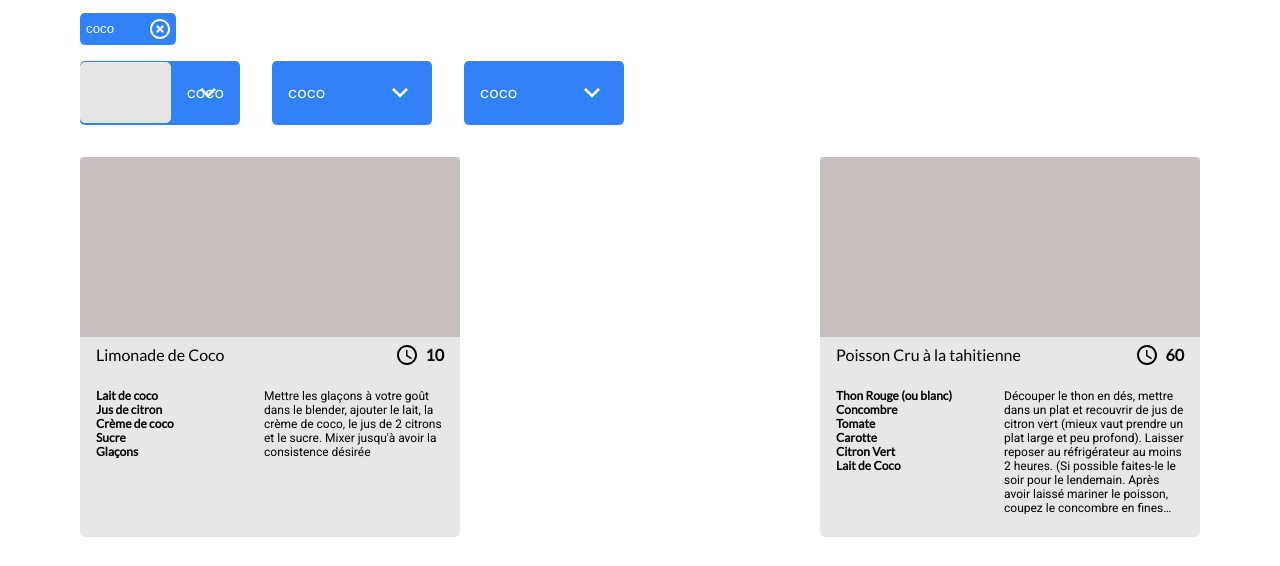
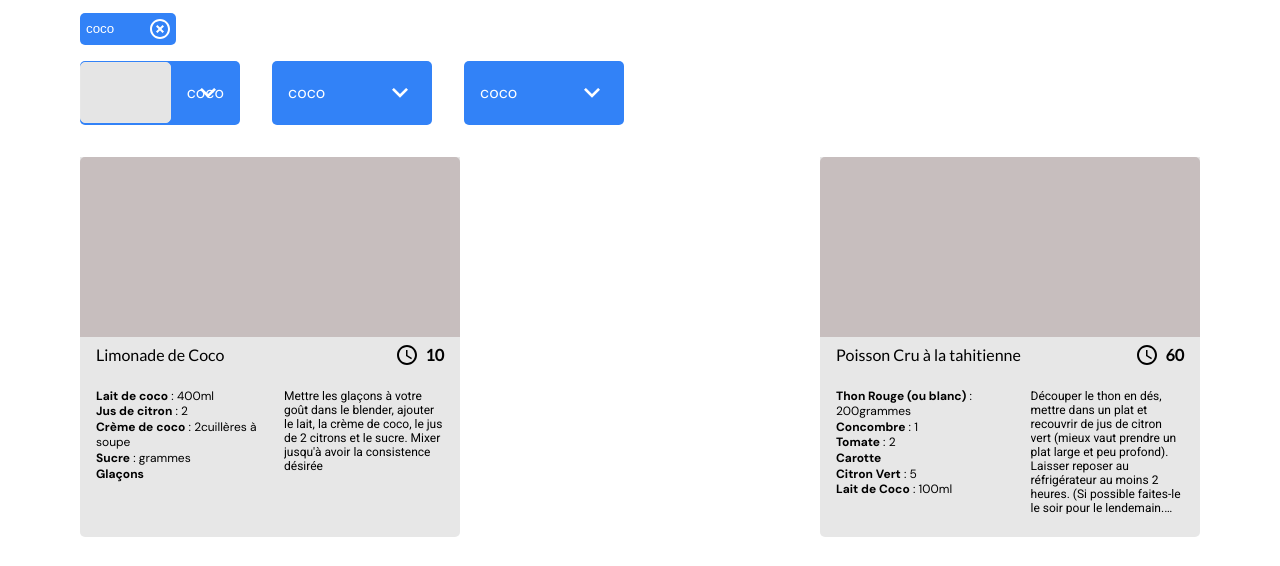
Before and after one commit to zoanlogia/P07_guillaume_flambard_old, a website with bundled scripts: page index.html in a window 1280 px wide. Shown: the part 178-744 px from the top of the page. Built offline with nearby package versions, Linux system fonts and the light colour scheme.

Commit message:
some front for the cards including unit and quantity

```diff
--- a/scripts/components/card.js
+++ b/scripts/components/card.js
@@ -1,3 +1,4 @@
+/** @format */
 
 export const card = (recipe) => {
   const div = document.createElement("div");
@@ -50,7 +51,7 @@ export const row = (recipe) => {
 export const colDesc = (recipe) => {
   const p = document.createElement("p");
   p.classList.add("desc");
-  p.innerHTML = recipe.description;
+  p.innerHTML = "<span class='small'>" + recipe.description + "</span>";
   return p;
 };
 
@@ -59,12 +60,27 @@ export const colIngredients = (recipe) => {
   ul.classList.add("ingredients");
 
   // v2
-  const totoingredients = recipe.ingredients.filter((ing) => ing.ingredient);
-  totoingredients.forEach((ing) => {
+  const ingredients = recipe.ingredients.filter((ing) => ing.ingredient);
+  ingredients.forEach((ing) => {
     const li = document.createElement("li");
-    li.innerHTML = ing.ingredient;
+    li.classList.add("ingredient");
+
+    if (ing.quantity == undefined) {
+      ing.quantity = "";
+    }
+    if (ing.unit == undefined) {
+      ing.unit = "";
+    }
+    if (ing.quantity == "" && ing.unit == "") {
+      li.innerHTML ="<b>" + ing.ingredient + "</b>";
+    } else {
+      li.innerHTML = "<b>" + ing.ingredient + "</b>" + " : " + "<span class='small'>" + ing.quantity + "</span>" + "<span class='small'>" + ing.unit + "</span>";
+    }
+
     ul.append(li);
   });
+  return ul;
+};
 
 // v1
 // const div = document.createElement("ul");
@@ -75,6 +91,3 @@ export const colIngredients = (recipe) => {
 //     div.innerHTML = ingr
 // })
 // return div
-
-  return ul;
-};
--- a/scripts/tools/research.js
+++ b/scripts/tools/research.js
@@ -14,15 +14,10 @@ export const handleInputIngredient = (DATA) => {
 export const searchIngredient = (value, DATA) => {
     if (value.length < 3) return
 
-    // !! METTRE TOUTES LES RECETTES EN DISPLAY FALSE
-    // ?? DATA.forEach(recipe => recipe.display = false)
-
-    // value <=> DATA
     DATA.forEach(recipe => {
         recipe.display = false
+        const regex = new RegExp(value, "g");
         recipe.ingredients.forEach(ingredient => {
-            // if ingredient include value ==> recipe.display = true
-            const regex = new RegExp(value, "g");
             if (ingredient.ingredient.search(regex)) {
                 recipe.display = true;
             }
--- a/scss/_card.scss
+++ b/scss/_card.scss
@@ -48,12 +48,22 @@
       }
     }
 
+    .small {
+      font-weight: 400;
+    }
     .ingredients {
-      font-family: "Lato";
-      font-style: normal;
-      font-weight: 700;
+
       font-size: 12px;
       line-height: 14px;
+
+      & .ingredient {
+       line-height: 1.3em;
+
+        b {
+          font-weight: 700;
+        }
+
+      }
     }
 
     & .row_ingredients {
```
Also changed, not shown: css/main.css. Lines whose indentation alone changed are shown as unchanged.
